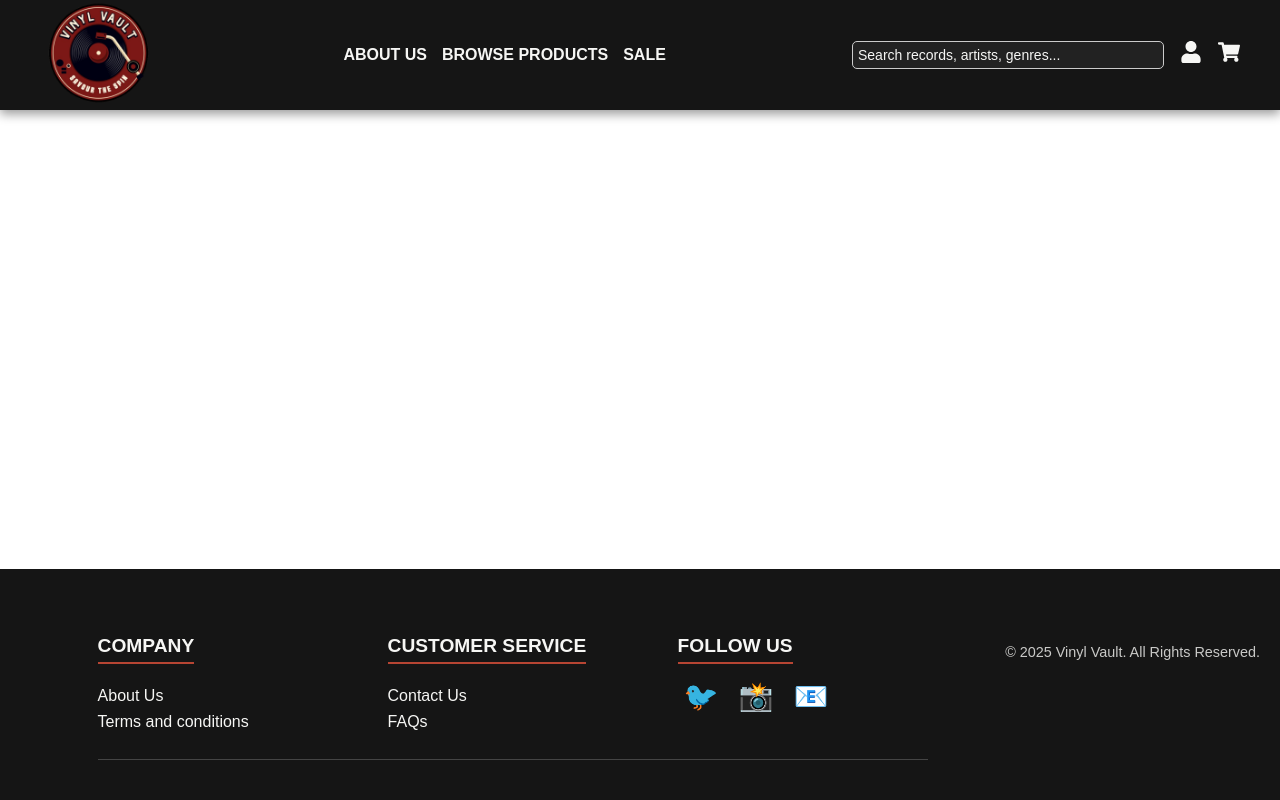
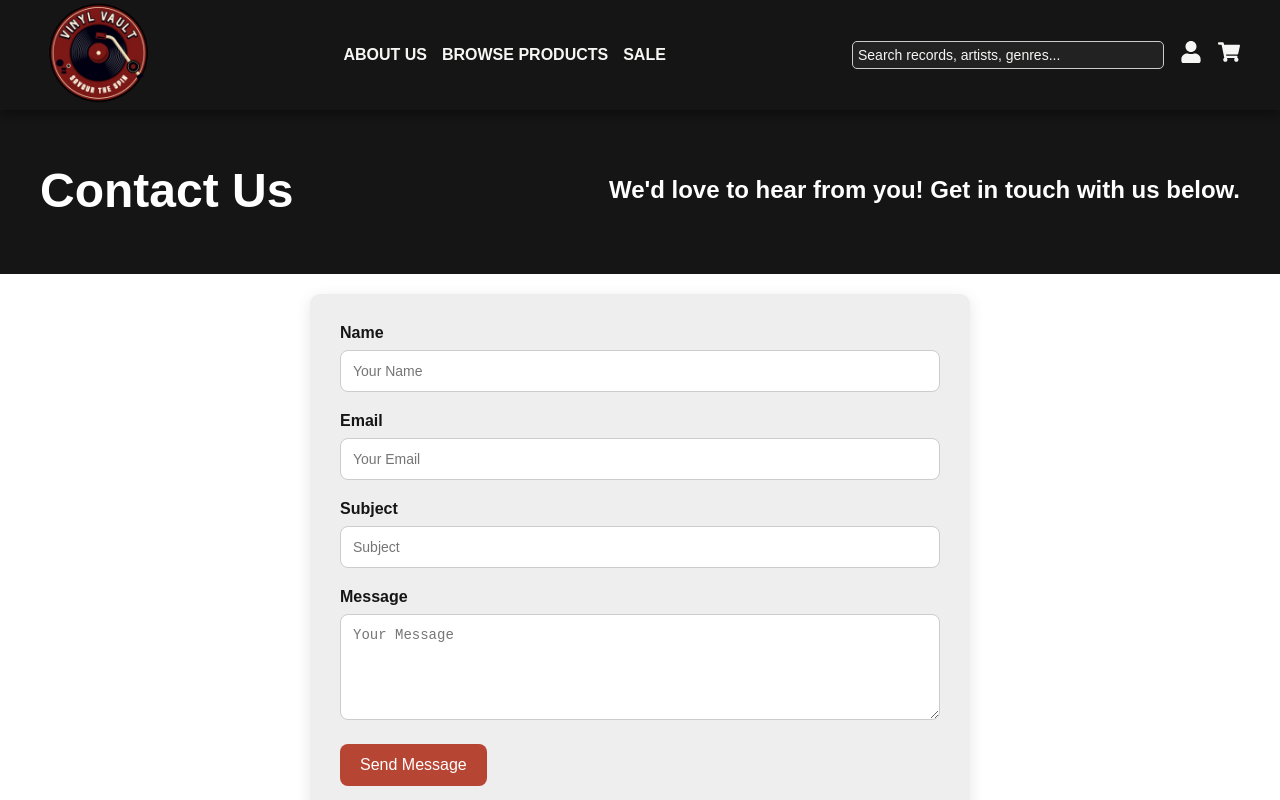
Before and after one commit to minankk/TEAMPROJECT_TEAM2, a React (Create React App) app: page /contact-us in a window 1280 px wide. Shown: the top 800 px of the page. Built offline with nearby package versions, Linux system fonts and the light colour scheme.

Commit message:
fixed the connectivity issue hopefully in the Contact Us Page

```diff
--- a/src/App.js
+++ b/src/App.js
@@ -5,7 +5,8 @@ import Footer from './components/Footer';
 import LandingPage from './LandingPage';
 import ProductsPage from './ProductsPage';
 import LoginPage from './LoginPage';
-import CartPage from './CartPage';  // Import CartPage
+import CartPage from './CartPage';
+import ContactUsPage from './ContactUsPage';
 
 //import DashboardPage from './DashboardPage'; // Import the dashboard page
 
@@ -21,6 +22,7 @@ function App() {
         <Route path="/products" element={<ProductsPage />} />
         <Route path="/login" element={<LoginPage />} />
         <Route path="/cart" element={<CartPage userId={userId} />} />
+        <Route path="contact-us" element={<ContactUsPage />} />
 
       </Routes>
       <Footer />
--- a/src/ContactUsPage.js
+++ b/src/ContactUsPage.js
@@ -20,7 +20,7 @@ function ContactUs() {
   const handleSubmit = async (e) => {
     e.preventDefault();
     try {
-      const response = await fetch("/contact", {
+      const response = await fetch("http://localhost:5000/contact", {
         method: "POST",
         headers: {
           "Content-Type": "application/json"
```
